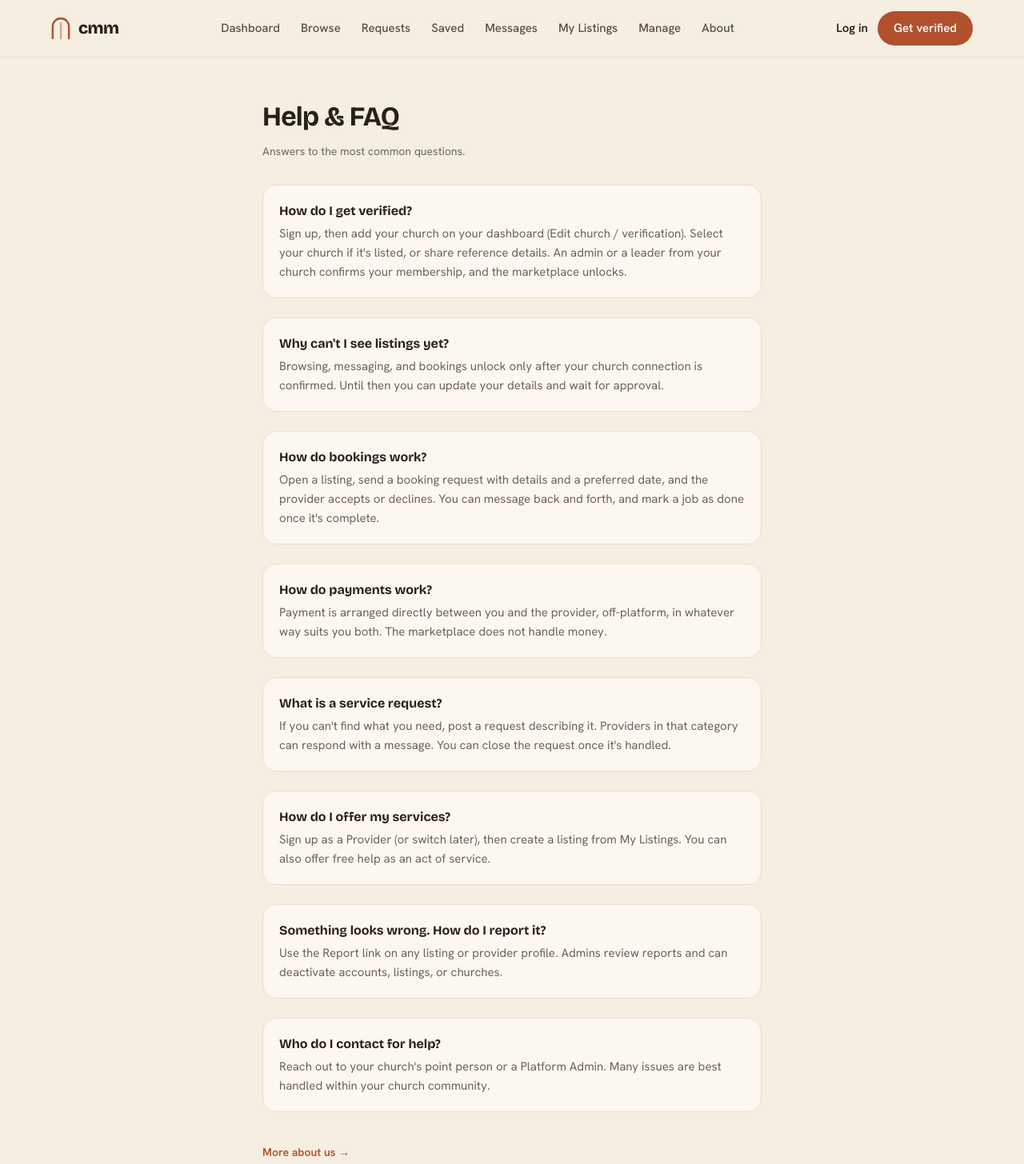
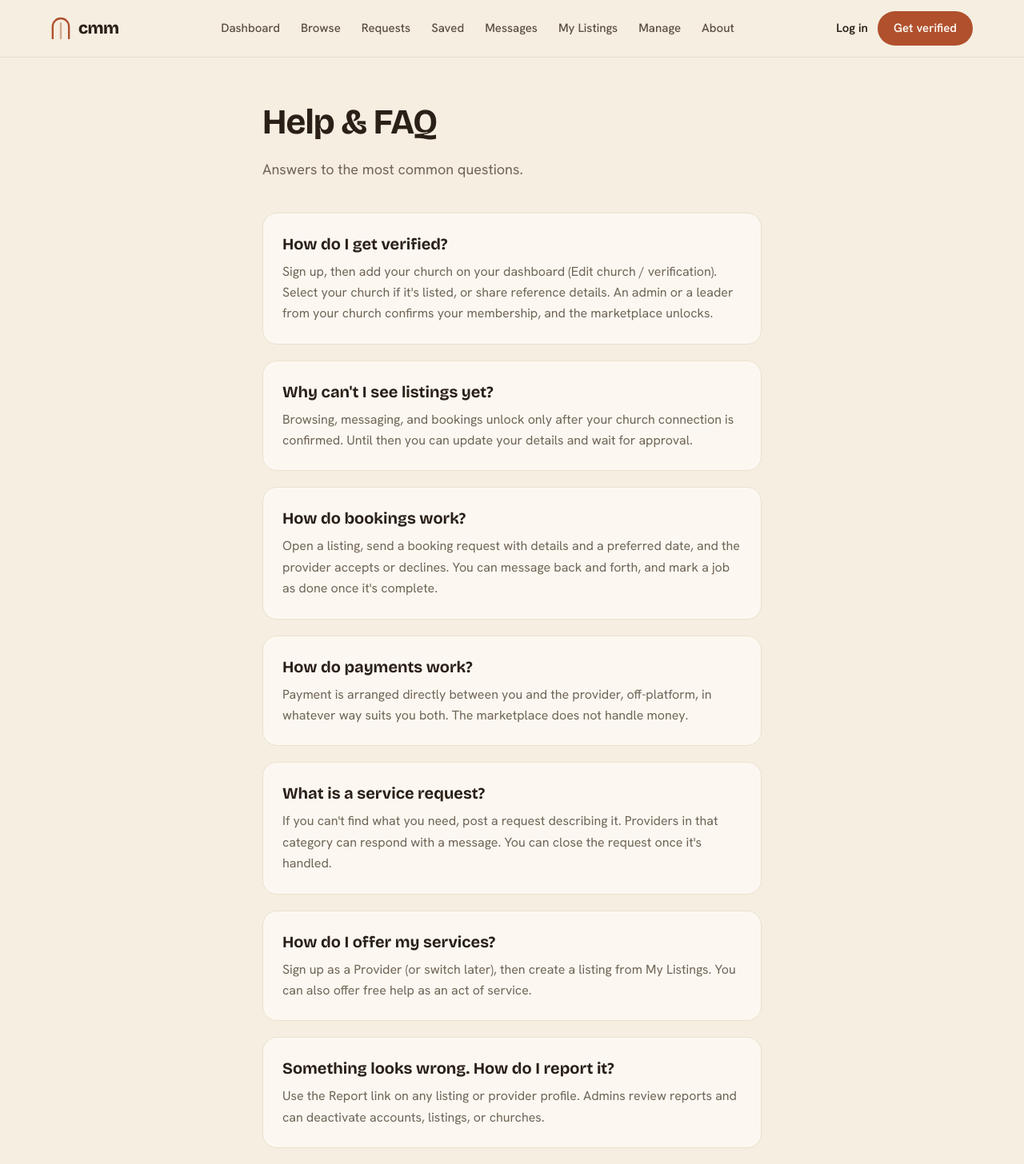
Before and after one commit to thefaith01/church-marketplace, a Next.js app: page /help in a window 1280 px wide. Shown: the top 1456 px of the page at 80% size. Built offline with nearby package versions, Linux system fonts and the light colour scheme; no server answers.

Commit message:
Overhaul Help: readable type, clearer questions, church leader link (#20)

```diff
--- a/app/help/page.tsx
+++ b/app/help/page.tsx
@@ -56,20 +56,23 @@ export default function HelpPage() {
   return (
     <div className="mx-auto max-w-2xl px-6 py-12">
       <JsonLd data={faqJsonLd} />
-      <h1 className="font-display text-[34px] font-bold tracking-[-0.02em] text-ink">Help &amp; FAQ</h1>
-      <p className="mt-2 text-sm text-faint">Answers to the most common questions.</p>
+      <h1 className="font-display text-[34px] font-bold tracking-[-0.02em] text-ink sm:text-[44px]">Help &amp; FAQ</h1>
+      <p className="mt-3 text-lg text-muted">Answers to the most common questions.</p>
 
-      <div className="mt-8 space-y-6">
+      <div className="mt-10 space-y-5">
         {faqs.map((f) => (
-          <div key={f.q} className="rounded-[18px] border border-line bg-paper p-5">
-            <h2 className="font-display text-base font-bold text-ink">{f.q}</h2>
-            <p className="mt-1 text-[15px] leading-[1.6] text-muted">{f.a}</p>
+          <div key={f.q} className="rounded-[18px] border border-line bg-paper p-6">
+            <h2 className="font-display text-xl font-bold text-ink">{f.q}</h2>
+            <p className="mt-2 text-base leading-[1.65] text-muted">{f.a}</p>
           </div>
         ))}
       </div>
 
-      <p className="mt-10 text-sm">
+      <p className="mt-10 text-base">
         <a href="/about" className="font-semibold text-clay hover:underline">More about us →</a>
+      </p>
+      <p className="mt-3 text-base">
+        <a href="/for-churches" className="font-semibold text-clay-dark hover:underline">Lead a church? Bring your church to cmm →</a>
       </p>
     </div>
   );
```
